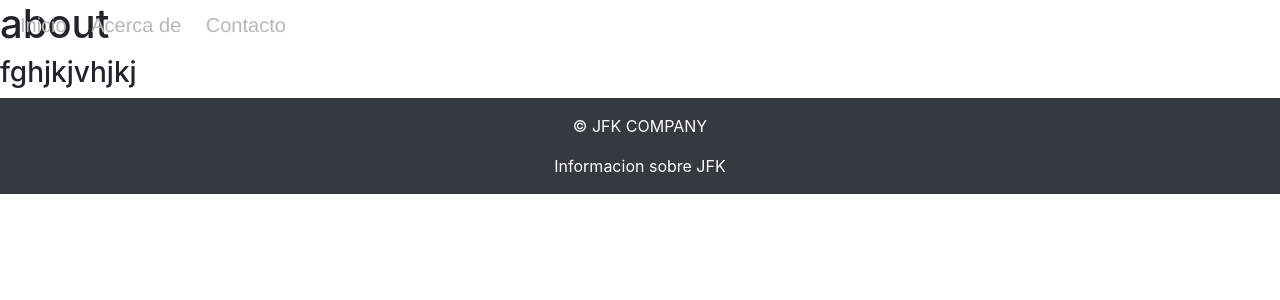
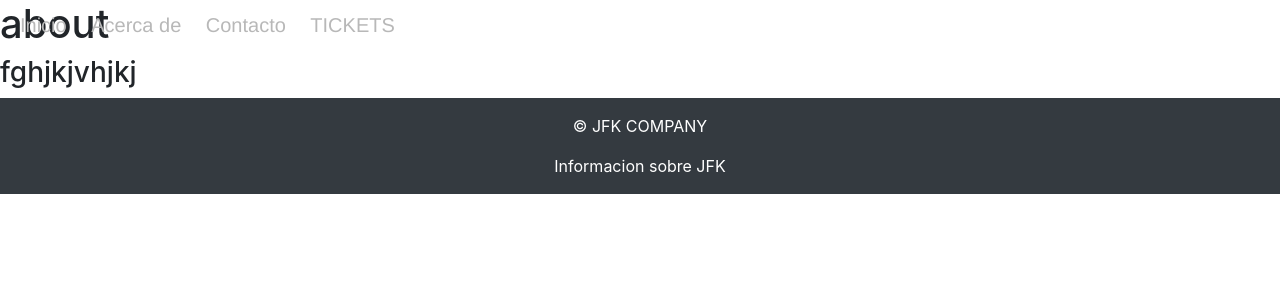
Before and after one commit to THEJADELKAFP/The-Ticket, a Flask app: page /about in a window 1280 px wide. Shown: the top 300 px of the page. Run offline with Flask 3, Linux system fonts and the light colour scheme.

Commit message:
agrega opcion a menu

```diff
--- a/my_flask_project/templates/layout.html
+++ b/my_flask_project/templates/layout.html
@@ -13,6 +13,7 @@
           <a href="/">Inicio</a>
           <a href="/about">Acerca de</a>
           <a href="/contacto">Contacto</a>
+          <a href="/tickets">TICKETS</a>
         </nav>
     </div>
 
```
